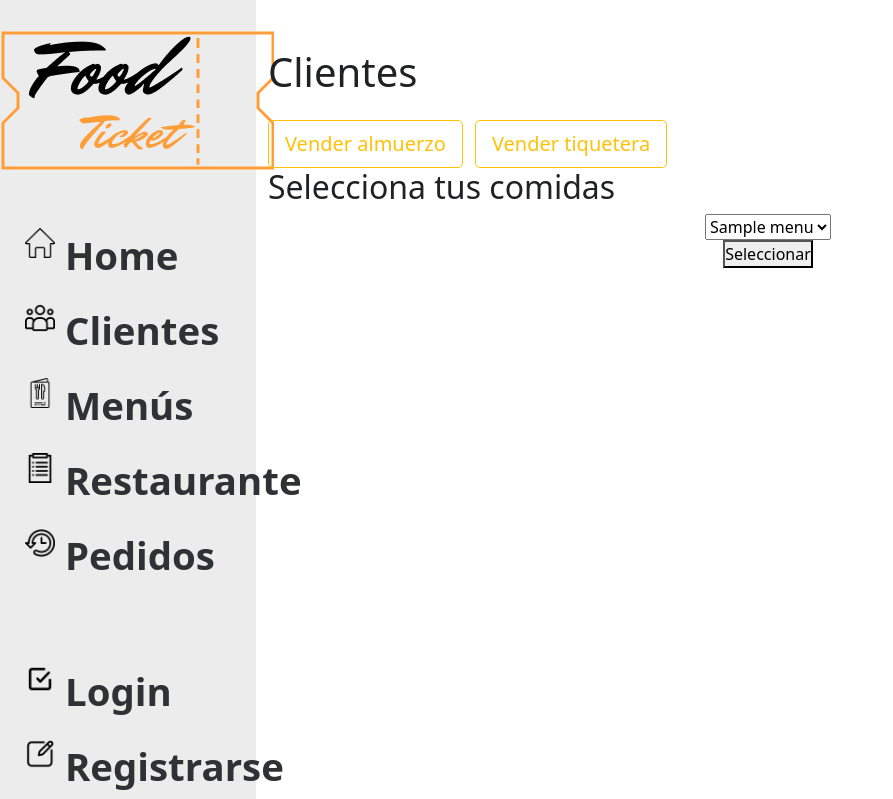
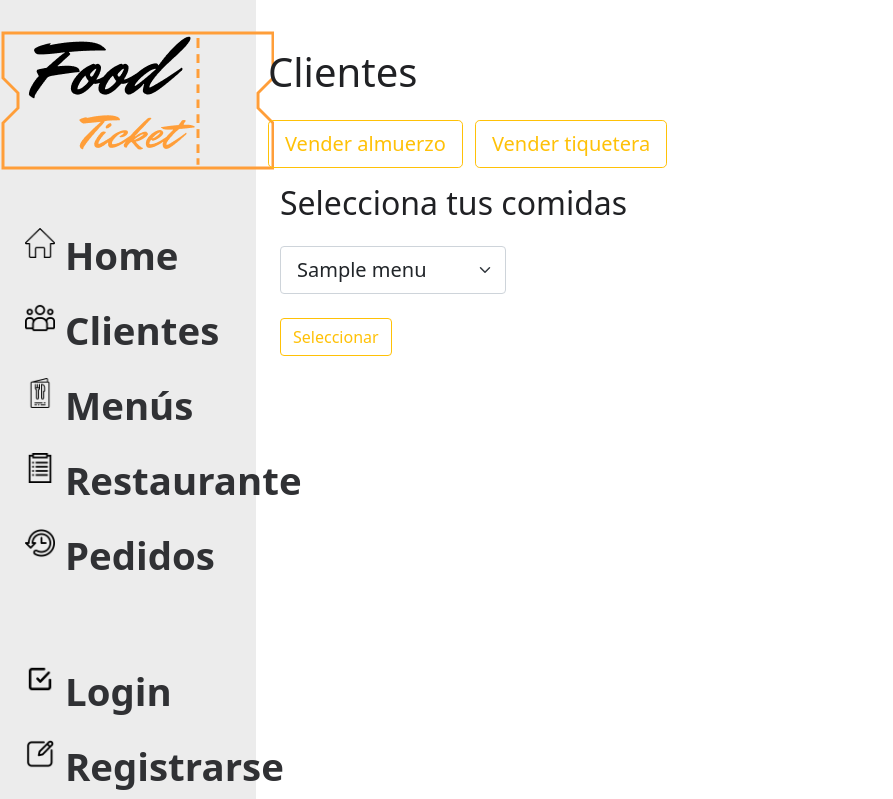
Before and after one commit to GiBsyGG/ppi_05, a Django app: template foodticket/clientes/templates/clientes/seleccionMenu.html in a window 1280 px wide. Shown: the top 799 px of the page, without its empty margins (0-893 px from the left). Run offline with Django 4.2, Linux system fonts and the light colour scheme; tables that the repository leaves empty hold one stand-in row (values such as "Sample post"); the template is opened without the code that fills it: values that come from a table or form of the project are taken from there, most other values are stand-ins (such as "Sample title", 1, 10 or a date in 2020).

Commit message:
estilos seleccion menu
Se añadieron estilos para seleccionar el menu en la compra de almuerzos

```diff
--- a/foodticket/clientes/templates/clientes/seleccionMenu.html
+++ b/foodticket/clientes/templates/clientes/seleccionMenu.html
@@ -4,24 +4,29 @@
 
 {% block content_clientes %}
 
-    <div>
+    <div class="container mt-3">
         {{ error }}
         <h2>Selecciona tus comidas</h2>
+        <div class="mt-4">
             {% if cantidad %}
-        <form action="{% url 'clientes:seleccionar_menu' cliente.id %}" method="POST" style="text-align: center;">
+            <form action="{% url 'clientes:seleccionar_menu' cliente.id %}" method="POST">
                 {% csrf_token %}
+                <div class="row row-cols-4 g-4">
                     {% for i in cantidad %}
-            <select name="menu_{{ i }}" id="menu_{{ i }}">
+                        <div class="col">
+                            <select name="menu_{{ i }}" id="menu_{{ i }}" class="form-select form-select-lg">
                                 {% for menu in menus %}
                                     <option value="{{ menu.id }}">{{ menu.nombre }}</option>
                                 {% endfor %}
                             </select>
+                        </div>
                     {% endfor %}
-            <div class="form-crear__menu__botones">
-                <button type="submit" class="form__botones__boton">Seleccionar</button>
                 </div>
+
+                <button type="submit" class="btn btn-outline-warning mt-4">Seleccionar</button>
             </form>
             {% endif %}
         </div>
+    </div>
 
 {% endblock  %}
```
Lines whose indentation alone changed are shown as unchanged.
